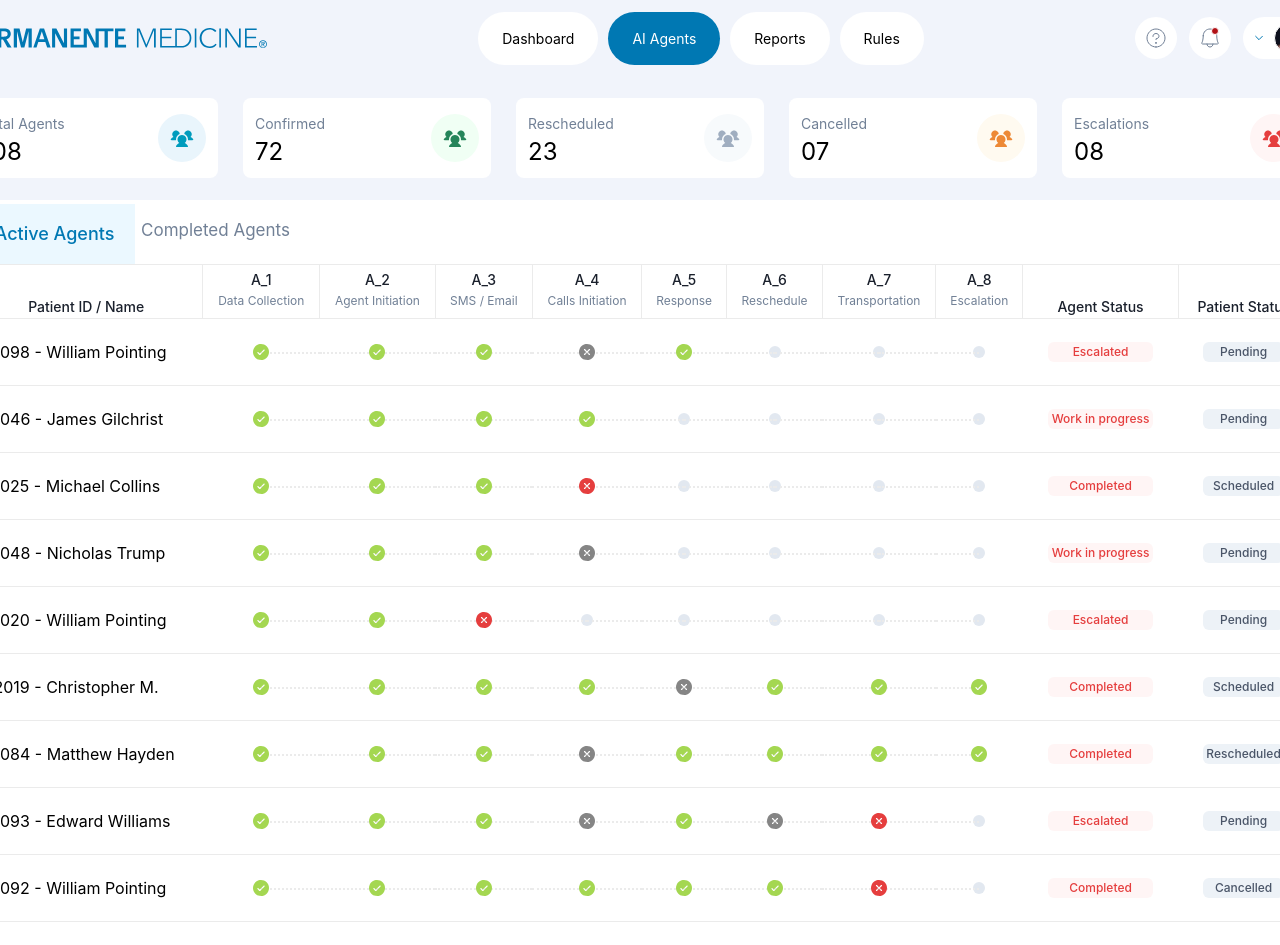
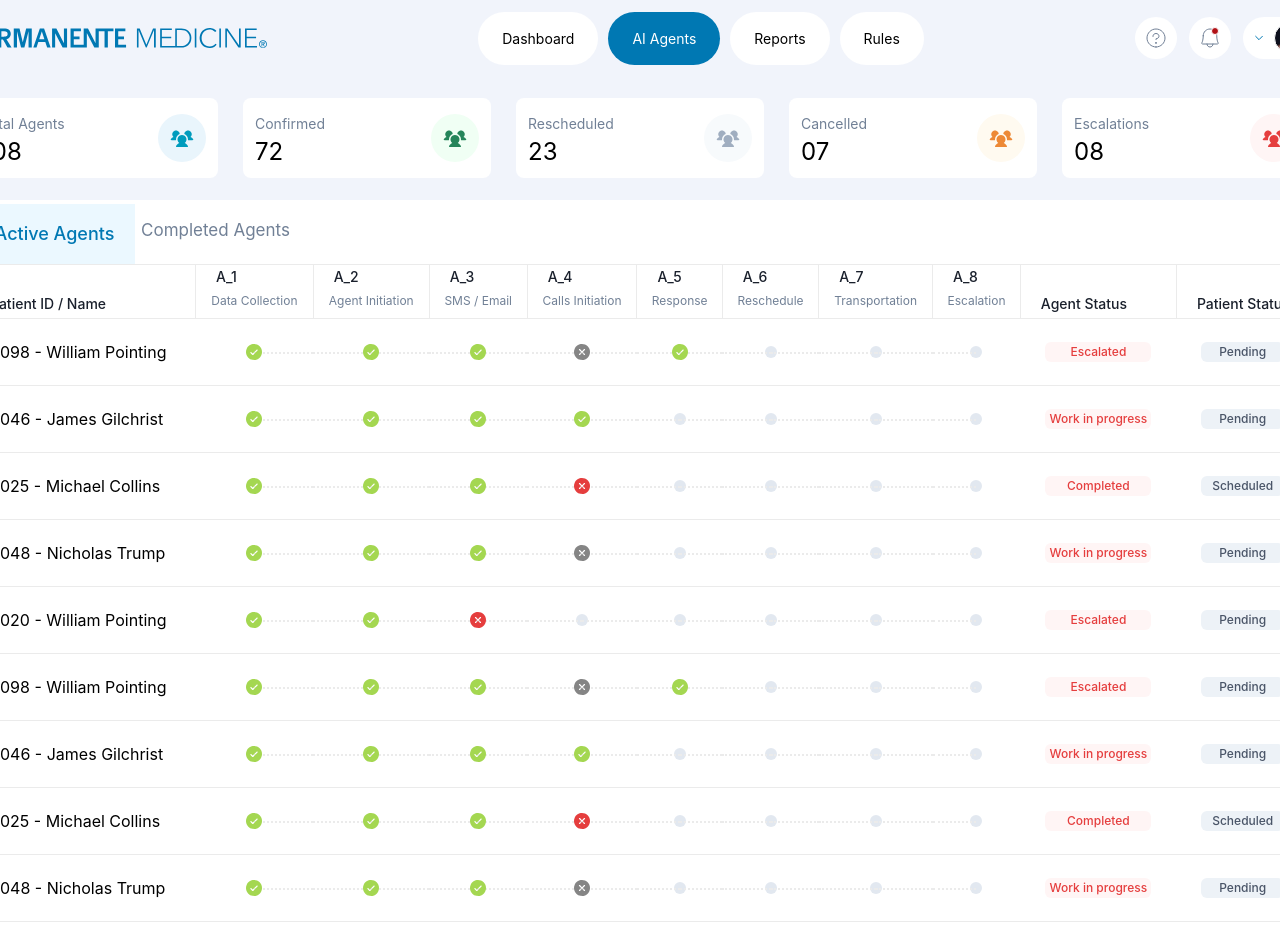
Before and after one commit to chavangorakh1999/permanente, a React (Create React App) app: page / in a window 1280 px wide. Shown: the top 945 px of the page. Built offline with nearby package versions, Linux system fonts and the light colour scheme.

Commit message:
Added Images

```diff
--- a/src/components/ProfileDetails.tsx
+++ b/src/components/ProfileDetails.tsx
@@ -21,8 +21,13 @@ const ProfileDetails = (props: any) => {
 	return (
 		<div className="h-full px-[24px] py-[24px]">
 			<div className="flex flex-row w-[859px] h-[169px] bg-secondary rounded-[8px] p-6">
-				<div className="h-[120px]">
-					<Profile height="100%" width="100%" />
+				<div className="h-[120px] min-w-[120px]">
+					{/* <Profile height="100%" width="100%" /> */}
+					<img
+						src={activePatient?.imageUrl}
+						alt="profile"
+						className="h-full w-full object"
+					/>
 				</div>
 				<div className="w-full h-full ml-[24px]">
 					<div className="w-full flex flex-row justify-between pb-[12px]">
--- a/src/components/Table.tsx
+++ b/src/components/Table.tsx
@@ -47,6 +47,7 @@ const data: Patient[] = [
 		patientStatus: {
 			patientStatus: "Pending",
 		},
+		imageUrl: "https://i.ibb.co/wQj5BDN/image.png",
 	},
 	{
 		id: "2",
@@ -79,6 +80,7 @@ const data: Patient[] = [
 		patientStatus: {
 			patientStatus: "Pending",
 		},
+		imageUrl: "https://i.ibb.co/TPMJFcx/image-copy.png",
 	},
 	{
 		id: "3",
@@ -111,6 +113,7 @@ const data: Patient[] = [
 		patientStatus: {
 			patientStatus: "Scheduled",
 		},
+		imageUrl: "https://i.ibb.co/2MMCZNL/image-copy-4.png",
 	},
 	{
 		id: "4",
@@ -143,6 +146,7 @@ const data: Patient[] = [
 		patientStatus: {
 			patientStatus: "Pending",
 		},
+		imageUrl: "https://i.ibb.co/Lkr2QBX/image-copy-3.png",
 	},
 	{
 		id: "5",
@@ -175,95 +179,32 @@ const data: Patient[] = [
 		patientStatus: {
 			patientStatus: "Pending",
 		},
+		imageUrl: "https://i.ibb.co/BVHstk8/image-copy-2.png",
 	},
 	{
-		id: "6",
+		id: "1",
 		aptDate: "2025-01-15",
-		aptTime: "1:00 PM",
-		age: "35",
+		aptTime: "10:00 AM",
+		age: "52",
 		gender: "Male",
-		mrn: "12019",
+		mrn: "11098",
 		honorific: "Mr.",
-		name: "Christopher M.",
-		email: "christopher.m@example.com",
-		phone: "+1 (678) 901-2345",
-		weight: "165",
-		bloodGroup: "A+",
-		risk: "Low",
+		name: "William Pointing",
+		email: "william.pointing@example.com",
+		phone: "+1 (123) 456-7890",
+		weight: "175",
+		bloodGroup: "O+",
+		risk: "High",
 		noShow: "No",
 		isScheduled: true,
-		patientId: "12019 - Christopher M.",
-		a1: "success",
-		a2: "success",
-		a3: "success",
-		a4: "success",
-		a5: "not_available",
-		a6: "success",
-		a7: "success",
-		a8: "success",
-		agentStatus: {
-			agentStatus: "Completed",
-		},
-		patientStatus: {
-			patientStatus: "Scheduled",
-		},
-	},
-	{
-		id: "7",
-		aptDate: "2025-01-15",
-		aptTime: "4:00 PM",
-		age: "43",
-		gender: "Male",
-		mrn: "11084",
-		honorific: "Mr.",
-		name: "Matthew Hayden",
-		email: "matthew.hayden@example.com",
-		phone: "+1 (789) 012-3456",
-		weight: "180",
-		bloodGroup: "B-",
-		risk: "Medium",
-		noShow: "No",
-		isScheduled: true,
-		patientId: "11084 - Matthew Hayden",
+		patientId: "11098 - William Pointing",
 		a1: "success",
 		a2: "success",
 		a3: "success",
 		a4: "not_available",
 		a5: "success",
-		a6: "success",
-		a7: "success",
-		a8: "success",
-		agentStatus: {
-			agentStatus: "Completed",
-		},
-		patientStatus: {
-			patientStatus: "Rescheduled",
-		},
-	},
-	{
-		id: "8",
-		aptDate: "2025-01-15",
-		aptTime: "10:30 AM",
-		age: "47",
-		gender: "Male",
-		mrn: "11093",
-		honorific: "Mr.",
-		name: "Edward Williams",
-		email: "edward.williams@example.com",
-		phone: "+1 (890) 123-4567",
-		weight: "178",
-		bloodGroup: "AB-",
-		risk: "High",
-		noShow: "No",
-		isScheduled: true,
-		patientId: "11093 - Edward Williams",
-		a1: "success",
-		a2: "success",
-		a3: "success",
-		a4: "not_available",
-		a5: "success",
-		a6: "not_available",
-		a7: "failed",
+		a6: "warning",
+		a7: "waiting",
 		a8: "waiting",
 		agentStatus: {
 			agentStatus: "Escalated",
@@ -271,60 +212,128 @@ const data: Patient[] = [
 		patientStatus: {
 			patientStatus: "Pending",
 		},
+		imageUrl: "https://i.ibb.co/wQj5BDN/image.png",
 	},
 	{
-		id: "9",
+		id: "2",
 		aptDate: "2025-01-15",
-		aptTime: "11:00 AM",
-		age: "51",
+		aptTime: "11:30 AM",
+		age: "45",
 		gender: "Male",
-		mrn: "11092",
+		mrn: "11046",
 		honorific: "Mr.",
-		name: "William Pointing",
-		email: "william.p3@example.com",
-		phone: "+1 (901) 234-5678",
-		weight: "173",
-		bloodGroup: "O+",
+		name: "James Gilchrist",
+		email: "james.gilchrist@example.com",
+		phone: "+1 (234) 567-8901",
+		weight: "168",
+		bloodGroup: "B+",
 		risk: "Medium",
 		noShow: "No",
 		isScheduled: true,
-		patientId: "11092 - William Pointing",
+		patientId: "11046 - James Gilchrist",
 		a1: "success",
 		a2: "success",
 		a3: "success",
 		a4: "success",
-		a5: "success",
-		a6: "success",
-		a7: "failed",
+		a5: "warning",
+		a6: "waiting",
+		a7: "waiting",
+		a8: "waiting",
+		agentStatus: {
+			agentStatus: "Work in progress",
+		},
+		patientStatus: {
+			patientStatus: "Pending",
+		},
+		imageUrl: "https://i.ibb.co/TPMJFcx/image-copy.png",
+	},
+	{
+		id: "3",
+		aptDate: "2025-01-15",
+		aptTime: "9:00 AM",
+		age: "38",
+		gender: "Male",
+		mrn: "11025",
+		honorific: "Mr.",
+		name: "Michael Collins",
+		email: "michael.collins@example.com",
+		phone: "+1 (345) 678-9012",
+		weight: "170",
+		bloodGroup: "A-",
+		risk: "Low",
+		noShow: "No",
+		isScheduled: true,
+		patientId: "11025 - Michael Collins",
+		a1: "success",
+		a2: "success",
+		a3: "success",
+		a4: "failed",
+		a5: "waiting",
+		a6: "waiting",
+		a7: "waiting",
 		a8: "waiting",
 		agentStatus: {
 			agentStatus: "Completed",
 		},
 		patientStatus: {
-			patientStatus: "Cancelled",
+			patientStatus: "Scheduled",
 		},
+		imageUrl: "https://i.ibb.co/2MMCZNL/image-copy-4.png",
 	},
 	{
-		id: "10",
+		id: "4",
 		aptDate: "2025-01-15",
-		aptTime: "2:30 PM",
-		age: "39",
+		aptTime: "2:00 PM",
+		age: "41",
+		gender: "Male",
+		mrn: "11048",
+		honorific: "Mr.",
+		name: "Nicholas Trump",
+		email: "nicholas.trump@example.com",
+		phone: "+1 (456) 789-0123",
+		weight: "185",
+		bloodGroup: "AB+",
+		risk: "Medium",
+		noShow: "No",
+		isScheduled: true,
+		patientId: "11048 - Nicholas Trump",
+		a1: "success",
+		a2: "success",
+		a3: "success",
+		a4: "not_available",
+		a5: "waiting",
+		a6: "waiting",
+		a7: "waiting",
+		a8: "waiting",
+		agentStatus: {
+			agentStatus: "Work in progress",
+		},
+		patientStatus: {
+			patientStatus: "Pending",
+		},
+		imageUrl: "https://i.ibb.co/Lkr2QBX/image-copy-3.png",
+	},
+	{
+		id: "5",
+		aptDate: "2025-01-15",
+		aptTime: "3:30 PM",
+		age: "49",
 		gender: "Male",
 		mrn: "11020",
 		honorific: "Mr.",
-		name: "Tim Southee",
-		email: "tim.southee@example.com",
-		phone: "+1 (012) 345-6789",
-		weight: "170",
-		bloodGroup: "B+",
+		name: "William Pointing",
+		email: "william.p2@example.com",
+		phone: "+1 (567) 890-1234",
+		weight: "172",
+		bloodGroup: "O-",
 		risk: "High",
-		noShow: "No",
+		noShow: "Yes",
 		isScheduled: true,
-		patientId: "11020 - Tim Southee",
+		patientId: "11020 - William Pointing",
 		a1: "success",
 		a2: "success",
-		a3: "success",
-		a4: "warning",
+		a3: "failed",
+		a4: "waiting",
 		a5: "waiting",
 		a6: "waiting",
 		a7: "waiting",
@@ -335,6 +344,172 @@ const data: Patient[] = [
 		patientStatus: {
 			patientStatus: "Pending",
 		},
+		imageUrl: "https://i.ibb.co/BVHstk8/image-copy-2.png",
+	},
+	{
+		id: "1",
+		aptDate: "2025-01-15",
+		aptTime: "10:00 AM",
+		age: "52",
+		gender: "Male",
+		mrn: "11098",
+		honorific: "Mr.",
+		name: "William Pointing",
+		email: "william.pointing@example.com",
+		phone: "+1 (123) 456-7890",
+		weight: "175",
+		bloodGroup: "O+",
+		risk: "High",
+		noShow: "No",
+		isScheduled: true,
+		patientId: "11098 - William Pointing",
+		a1: "success",
+		a2: "success",
+		a3: "success",
+		a4: "not_available",
+		a5: "success",
+		a6: "warning",
+		a7: "waiting",
+		a8: "waiting",
+		agentStatus: {
+			agentStatus: "Escalated",
+		},
+		patientStatus: {
+			patientStatus: "Pending",
+		},
+		imageUrl: "https://i.ibb.co/wQj5BDN/image.png",
+	},
+	{
+		id: "2",
+		aptDate: "2025-01-15",
+		aptTime: "11:30 AM",
+		age: "45",
+		gender: "Male",
+		mrn: "11046",
+		honorific: "Mr.",
+		name: "James Gilchrist",
+		email: "james.gilchrist@example.com",
+		phone: "+1 (234) 567-8901",
+		weight: "168",
+		bloodGroup: "B+",
+		risk: "Medium",
+		noShow: "No",
+		isScheduled: true,
+		patientId: "11046 - James Gilchrist",
+		a1: "success",
+		a2: "success",
+		a3: "success",
+		a4: "success",
+		a5: "warning",
+		a6: "waiting",
+		a7: "waiting",
+		a8: "waiting",
+		agentStatus: {
+			agentStatus: "Work in progress",
+		},
+		patientStatus: {
+			patientStatus: "Pending",
+		},
+		imageUrl: "https://i.ibb.co/TPMJFcx/image-copy.png",
+	},
+	{
+		id: "3",
+		aptDate: "2025-01-15",
+		aptTime: "9:00 AM",
+		age: "38",
+		gender: "Male",
+		mrn: "11025",
+		honorific: "Mr.",
+		name: "Michael Collins",
+		email: "michael.collins@example.com",
+		phone: "+1 (345) 678-9012",
+		weight: "170",
+		bloodGroup: "A-",
+		risk: "Low",
+		noShow: "No",
+		isScheduled: true,
+		patientId: "11025 - Michael Collins",
+		a1: "success",
+		a2: "success",
+		a3: "success",
+		a4: "failed",
+		a5: "waiting",
+		a6: "waiting",
+		a7: "waiting",
+		a8: "waiting",
+		agentStatus: {
+			agentStatus: "Completed",
+		},
+		patientStatus: {
+			patientStatus: "Scheduled",
+		},
+		imageUrl: "https://i.ibb.co/2MMCZNL/image-copy-4.png",
+	},
+	{
+		id: "4",
+		aptDate: "2025-01-15",
+		aptTime: "2:00 PM",
+		age: "41",
+		gender: "Male",
+		mrn: "11048",
+		honorific: "Mr.",
+		name: "Nicholas Trump",
+		email: "nicholas.trump@example.com",
+		phone: "+1 (456) 789-0123",
+		weight: "185",
+		bloodGroup: "AB+",
+		risk: "Medium",
+		noShow: "No",
+		isScheduled: true,
+		patientId: "11048 - Nicholas Trump",
+		a1: "success",
+		a2: "success",
+		a3: "success",
+		a4: "not_available",
+		a5: "waiting",
+		a6: "waiting",
+		a7: "waiting",
+		a8: "waiting",
+		agentStatus: {
+			agentStatus: "Work in progress",
+		},
+		patientStatus: {
+			patientStatus: "Pending",
+		},
+		imageUrl: "https://i.ibb.co/Lkr2QBX/image-copy-3.png",
+	},
+	{
+		id: "5",
+		aptDate: "2025-01-15",
+		aptTime: "3:30 PM",
+		age: "49",
+		gender: "Male",
+		mrn: "11020",
+		honorific: "Mr.",
+		name: "William Pointing",
+		email: "william.p2@example.com",
+		phone: "+1 (567) 890-1234",
+		weight: "172",
+		bloodGroup: "O-",
+		risk: "High",
+		noShow: "Yes",
+		isScheduled: true,
+		patientId: "11020 - William Pointing",
+		a1: "success",
+		a2: "success",
+		a3: "failed",
+		a4: "waiting",
+		a5: "waiting",
+		a6: "waiting",
+		a7: "waiting",
+		a8: "waiting",
+		agentStatus: {
+			agentStatus: "Escalated",
+		},
+		patientStatus: {
+			patientStatus: "Pending",
+		},
+		imageUrl: "https://i.ibb.co/BVHstk8/image-copy-2.png",
 	},
 ];
 
@@ -723,7 +898,7 @@ const Table = (props: any) => {
 										<th
 											key={header.id}
 											colSpan={header.colSpan}
-											className="text-normal font-semibold text-gray800 text-center px-3 pt-1"
+											className="text-normal font-semibold text-gray800 px-3 pb-1 pl-5 text-left"
 										>
 											{header.isPlaceholder
 												? null
--- a/src/types/person.ts
+++ b/src/types/person.ts
@@ -25,4 +25,5 @@ export interface Patient {
 	a8: string;
 	agentStatus: object;
 	patientStatus: object;
+	imageUrl: string;
 }
```
